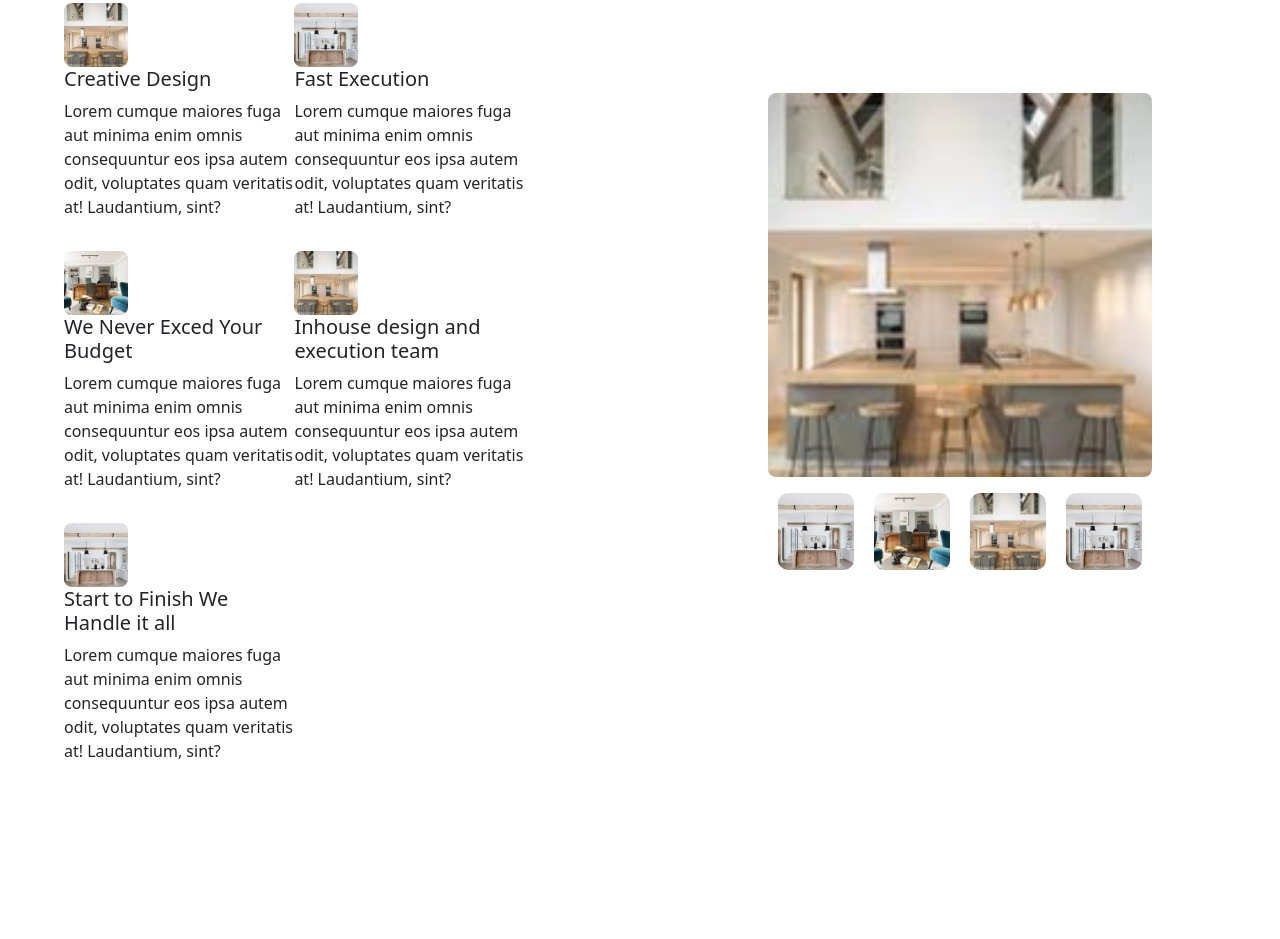
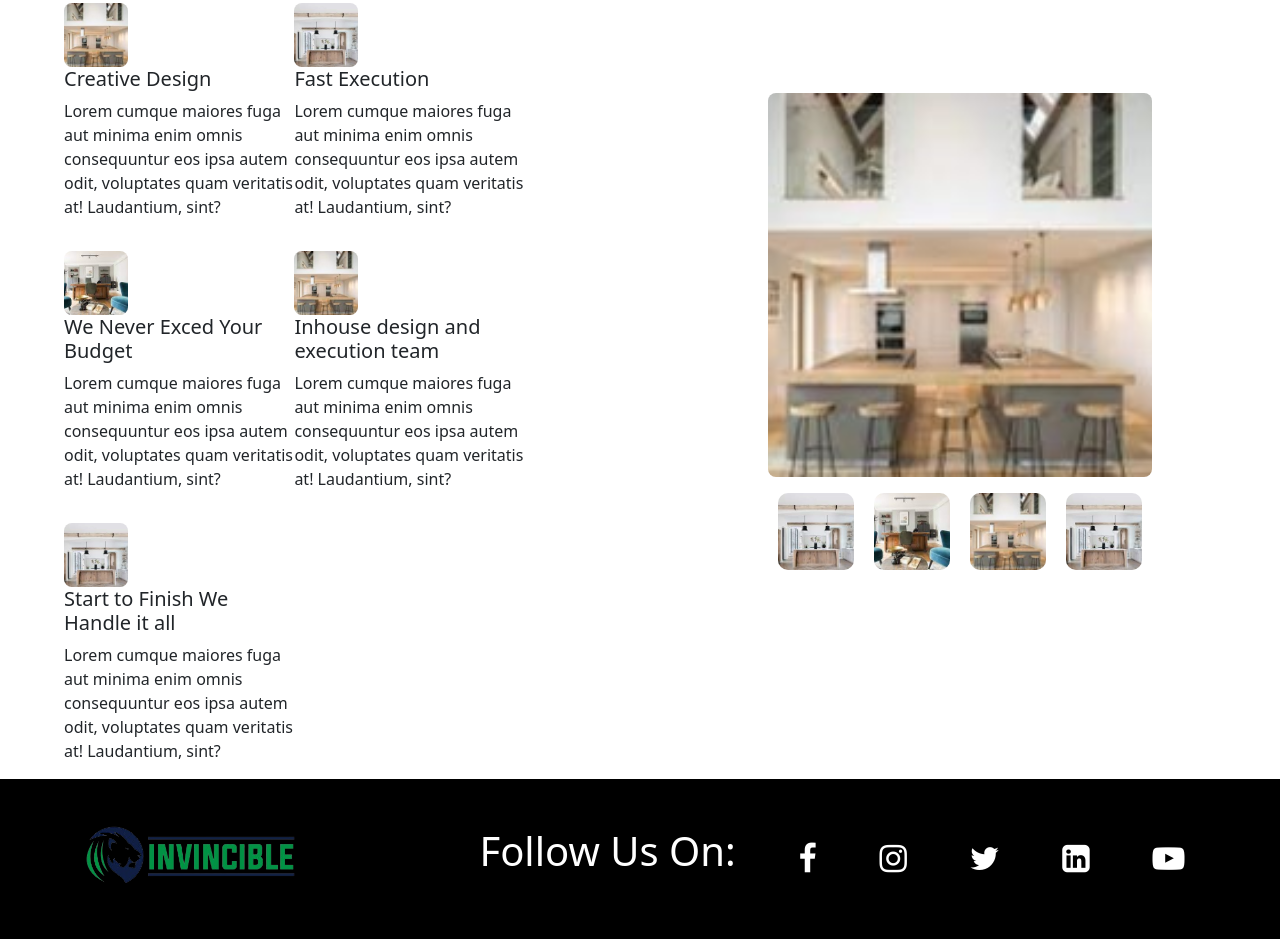
Before and after one commit to tripathi45/Clone-Project, a plain HTML site: page Second/index.html in a window 1280 px wide. Shown: the part 1109-2048 px from the top of the page. Before the commit the page ends 1888 px from the top, so only its background shows below. Drawn offline with nearby package versions, Linux system fonts and the light colour scheme.

Commit message:
17-01-2023 23:15

```diff
--- a/Second/index.html
+++ b/Second/index.html
@@ -7,7 +7,7 @@
     <title>Document</title>
     <link rel="stylesheet" href="style.css">
     <link href="https://cdn.jsdelivr.net/npm/bootstrap@5.3.0-alpha1/dist/css/bootstrap.min.css" rel="stylesheet" integrity="sha384-GLhlTQ8iRABdZLl6O3oVMWSktQOp6b7In1Zl3/Jr59b6EGGoI1aFkw7cmDA6j6gD" crossorigin="anonymous">
-
+    <link rel="stylesheet" href="https://cdnjs.cloudflare.com/ajax/libs/font-awesome/4.7.0/css/font-awesome.min.css">
 </head>
 <body>
     <section>
@@ -115,6 +115,21 @@
         </div>
       </div>
     </section>
+    <section>
+      <footer id="main_footer">
+        <div id="item1">
+          <img src="Images/Logo.png">
+        </div>
+        <div id="item2">
+          <p>Follow Us On:</p>
+          <i class="fa fa-facebook" aria-hidden="true" style="font-size:4vh; color: white;" ></i>
+          <i class="fa fa-instagram" aria-hidden="true" style="font-size:4vh; color: white;"></i>
+          <i class="fa fa-twitter" aria-hidden="true" style="font-size:4vh; color: white;"></i>
+          <i class="fa fa-linkedin-square" aria-hidden="true" style="font-size:4vh; color: white;"></i>
+          <i class="fa fa-youtube-play" aria-hidden="true" style="font-size:4vh; color: white;"></i>
+        </div>
+      </footer>
+    </section>
     <script src="https://cdn.jsdelivr.net/npm/bootstrap@5.3.0-alpha1/dist/js/bootstrap.bundle.min.js" integrity="sha384-w76AqPfDkMBDXo30jS1Sgez6pr3x5MlQ1ZAGC+nuZB+EYdgRZgiwxhTBTkF7CXvN" crossorigin="anonymous"></script>
 </body>
 </html>
--- a/Second/style.css
+++ b/Second/style.css
@@ -157,3 +157,30 @@
 .root11 img:hover{
     border: 2px solid #28E1DB;
 }
+#main_footer{
+    width: 100vw;
+    height: 20vh;
+    background-color: black;
+    display: flex;
+    justify-content: space-between;
+}
+#item1 {
+    width: 30vw;
+    display: flex;
+    justify-content: space-around;
+    align-items: center;
+}
+#item1 img{
+    width: 20vw;
+}
+#item2 p{
+    font-size: 5vh;
+    color: white;
+}
+#item2 {
+    width: 60vw;
+    display: flex;
+    justify-content: space-around;
+    align-items: center;
+    margin-right: 5vw;
+}
```
